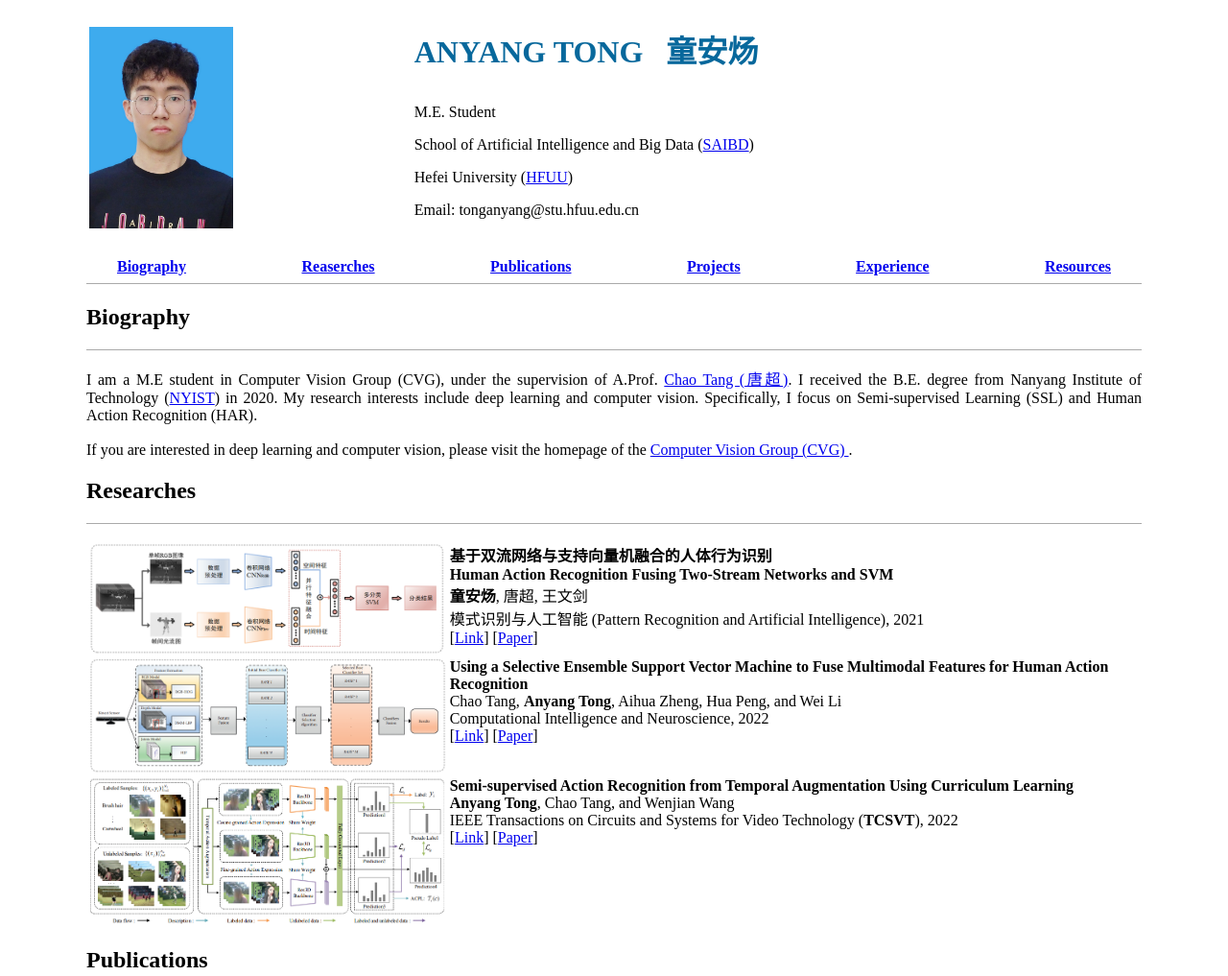
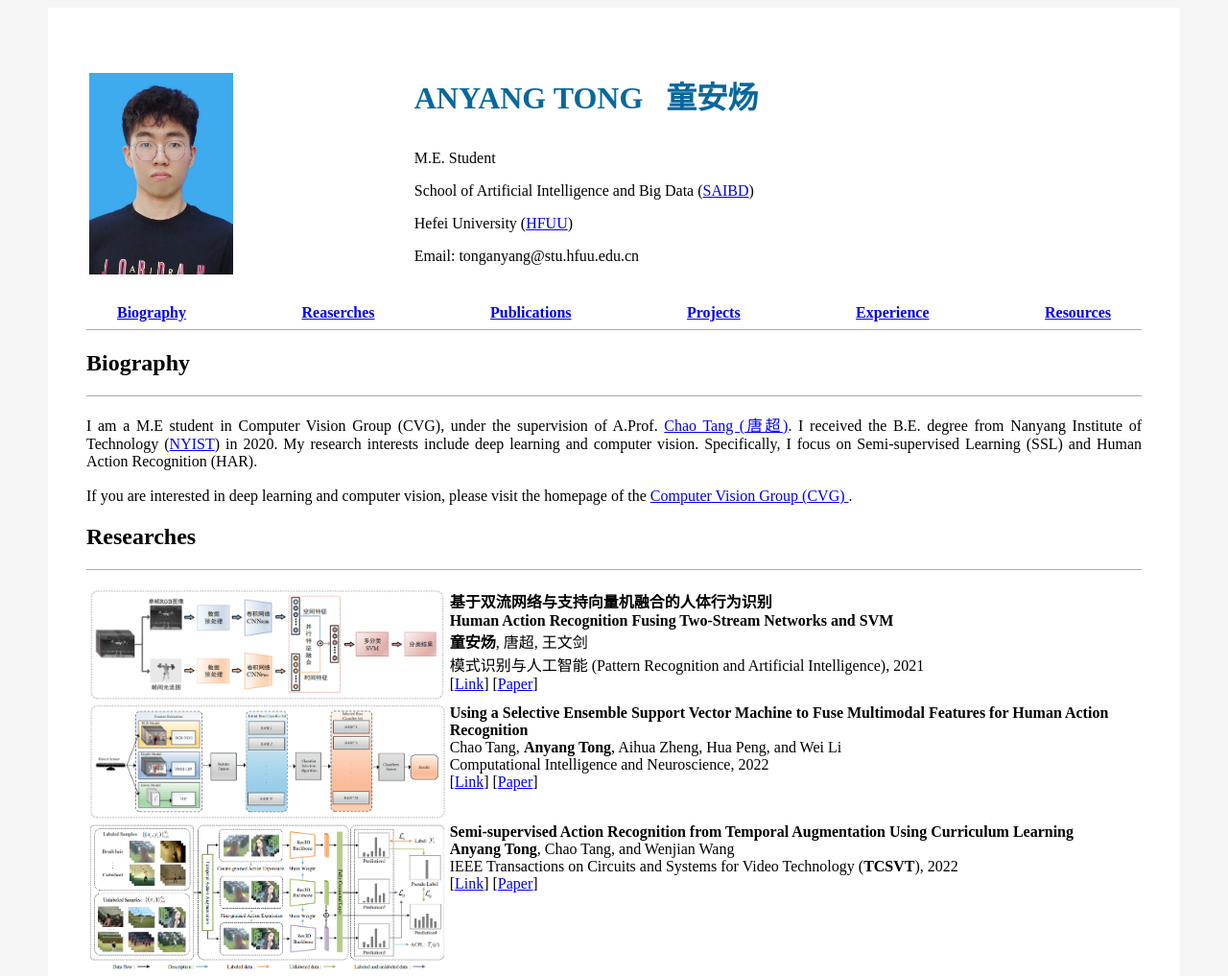
Before and after one commit to TAYisaboy/TAYisaboy.github.io, a plain HTML site: page index.html in a window 1280 px wide. Shown: the top 1017 px of the page at 96% size. Drawn offline with Linux system fonts and the light colour scheme.

Commit message:
Update index.html

```diff
--- a/index.html
+++ b/index.html
@@ -9,6 +9,8 @@
     .outer {
       width: 1100px;
       margin: 0 auto;
+      background-color: white;
+      padding:40px 40px 40px 40px;
       /*水平居中*/
     }
 
@@ -21,15 +23,14 @@
       top: 50%;
       /*原来的margin 也就是top=0 bottom 80s*/
       border: #0F0F0F solid 3px;
-      background: #EF0B0F;
+      background: #0F0F0F;
       margin-top: -40px;
       /*设置上部边距*/
     }
   </style>
 </head>
 
-
-<body id="home" data-new-gr-c-s-check-loaded="14.1084.0" data-gr-ext-installed="">
+<body style="background: #f5f5f5;" id="home" data-new-gr-c-s-check-loaded="14.1084.0" data-gr-ext-installed="">
   <div class="outer">
     <div id="layout-content" style="margin-top:25px">
       <table>
```
